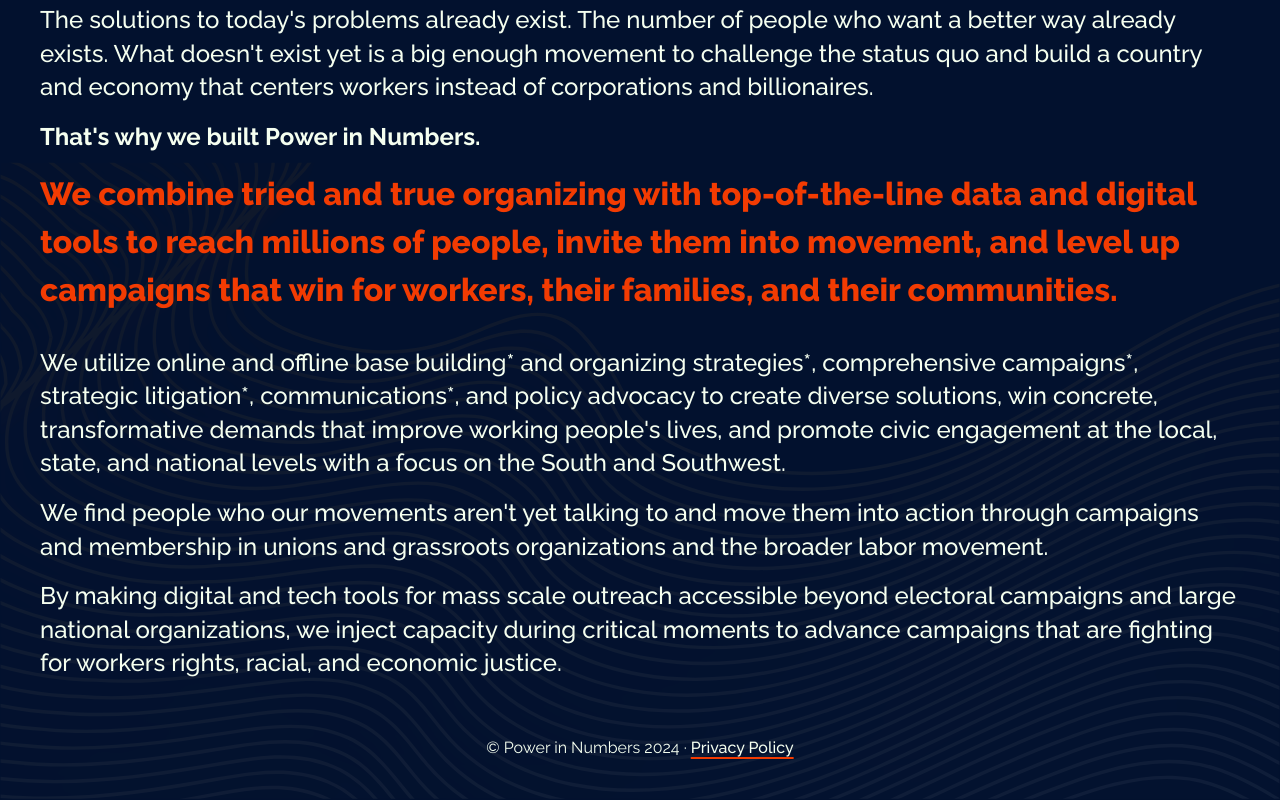
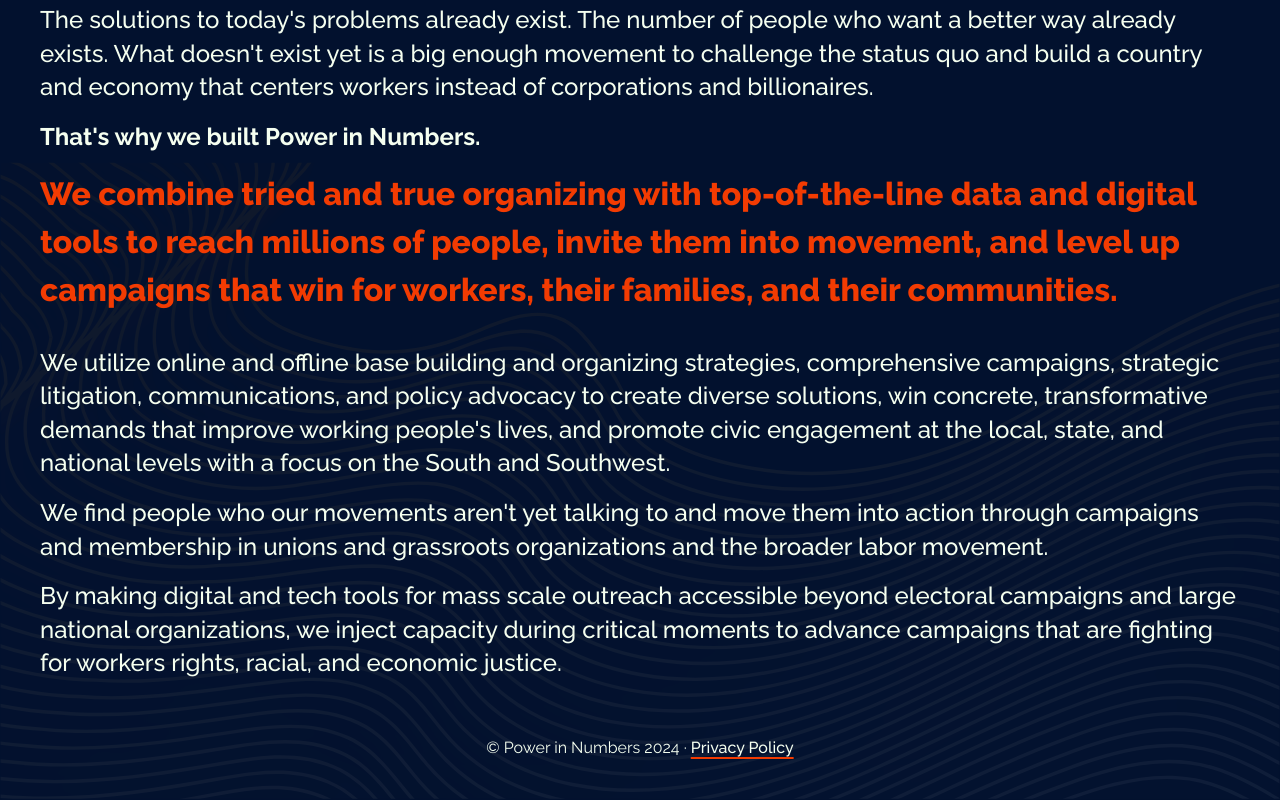
Before and after one commit to With-the-Ranks/power-in-numbers-splash, an Astro site: page / in a window 1280 px wide. Shown: the part 1014-1814 px from the top of the page. Built offline with nearby package versions, Linux system fonts and the light colour scheme; Astro itself is replaced by a stand-in of ours.

Commit message:
Remove asterisks

```diff
--- a/src/pages/index.astro
+++ b/src/pages/index.astro
@@ -47,9 +47,9 @@ import Layout from "../layouts/Layout.astro";
 			</h2>
 
 			<p>
-				We utilize online and offline base building* and organizing
-				strategies*, comprehensive campaigns*, strategic litigation*,
-				communications*, and policy advocacy to create diverse
+				We utilize online and offline base building and organizing
+				strategies, comprehensive campaigns, strategic litigation,
+				communications, and policy advocacy to create diverse
 				solutions, win concrete, transformative demands that improve
 				working people's lives, and promote civic engagement at the
 				local, state, and national levels with a focus on the South and
```
